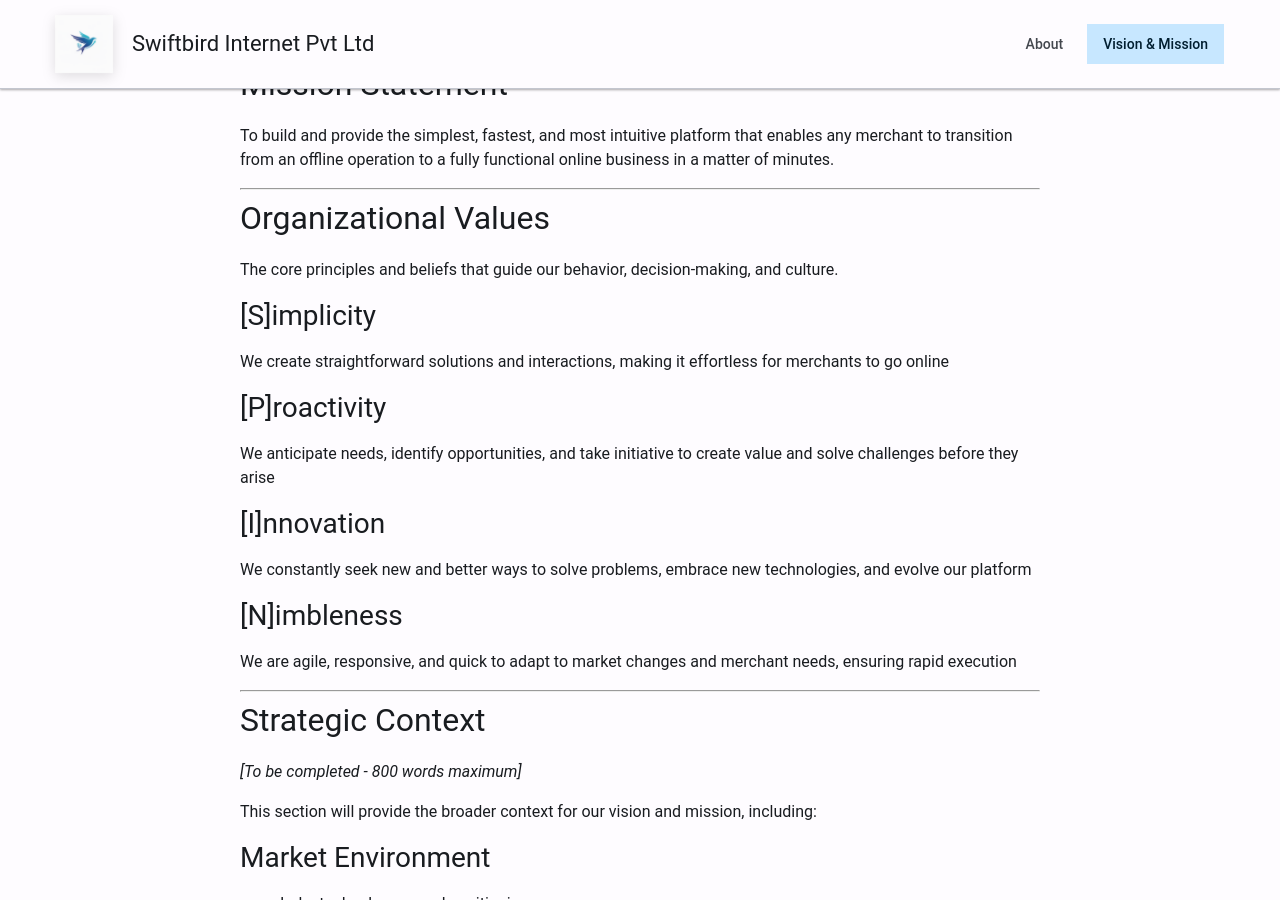
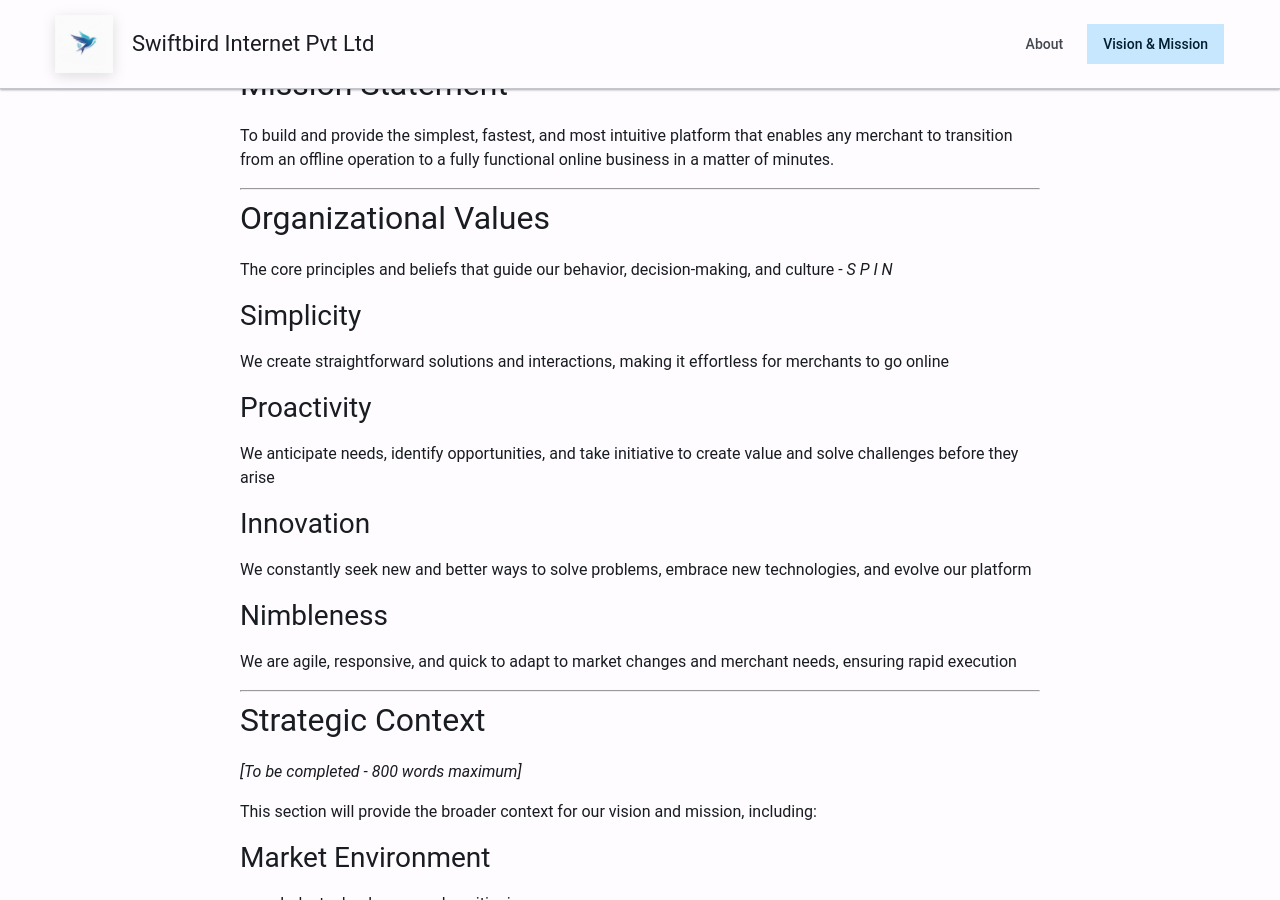
Before and after one commit to swiftbirds/docs, a Jekyll site: the page built from about/vision-mission.md, in a window 1280 px wide and 900 px high, scrolled down 707 px. Built offline with Jekyll 4.4.1, drawn with Linux system fonts in a browser that asks for light colours.

```diff
--- a/about/vision-mission.md
+++ b/about/vision-mission.md
@@ -41,21 +41,21 @@
 
 ## Organizational Values
 
-The core principles and beliefs that guide our behavior, decision-making, and culture.
+The core principles and beliefs that guide our behavior, decision-making, and culture - *S P I N*
 
-### [S]implicity
+### Simplicity
 
 We create straightforward solutions and interactions, making it effortless for merchants to go online
 
-### [P]roactivity
+### Proactivity
 
 We anticipate needs, identify opportunities, and take initiative to create value and solve challenges before they arise
 
-### [I]nnovation
+### Innovation
 
 We constantly seek new and better ways to solve problems, embrace new technologies, and evolve our platform
 
-### [N]imbleness
+### Nimbleness
 
 We are agile, responsive, and quick to adapt to market changes and merchant needs, ensuring rapid execution
 
```
Also changed, not shown: .specify/memory/constitution.md, .specify/templates/plan-template.md, .specify/templates/tasks-template.md, 2 other files.
